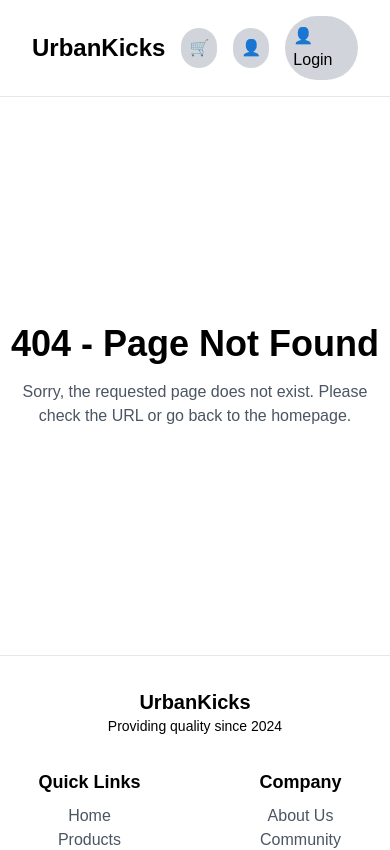
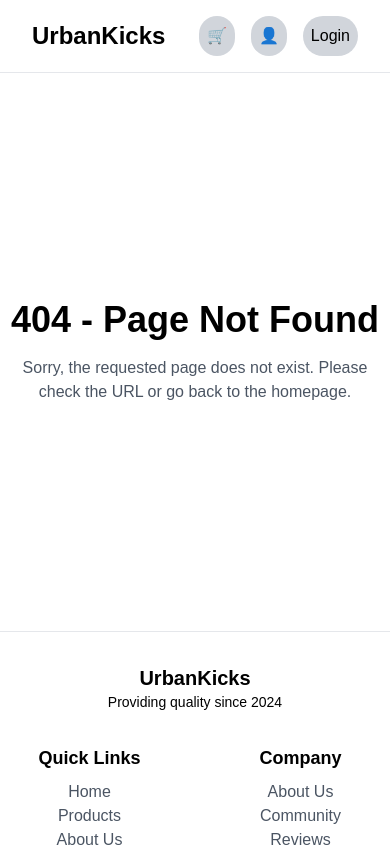
Before and after one commit to Priyans-hu/urbankicks, a React (Create React App) app in the folder frontend/: page /404 in a window 390 px wide. Shown: the top 850 px of the page. Built offline with nearby package versions, Linux system fonts and the light colour scheme.

Commit message:
improved responsiveness

```diff
--- a/frontend/src/components/Header.jsx
+++ b/frontend/src/components/Header.jsx
@@ -40,7 +40,7 @@ const Header = ( { toShow = true } ) => {
             return (
                 <a href="/login">
                     <div className='cursor-pointer bg-gray-300 p-2 rounded-full'>
-                        <span className=''>👤 </span>
+                        <span className='hidden sm:inline'>👤 </span>
                         <span role="img" aria-label="Login">Login</span>
                     </div>
                 </a>
--- a/frontend/src/pages/ProductsPage.js
+++ b/frontend/src/pages/ProductsPage.js
@@ -81,7 +81,7 @@ const ProductsPage = () => {
                                 <option value='z-a'>Alphabetically: Z-A</option>
                             </select>
                         </div>
-                        <input type='text' placeholder='Search by name' className='w-[75%] md:w-auto p-1 outline-gray-400 border border-gray-300 rounded' value={searchQuery} onChange={handleSearchChange} />
+                        <input type='text' placeholder='Search by name' className='w-[75%] md:w-auto p-1 my-4 md:my-auto outline-gray-400 border border-gray-300 rounded' value={searchQuery} onChange={handleSearchChange} />
                     </div>
                 </div>
                 {error ? (
```
